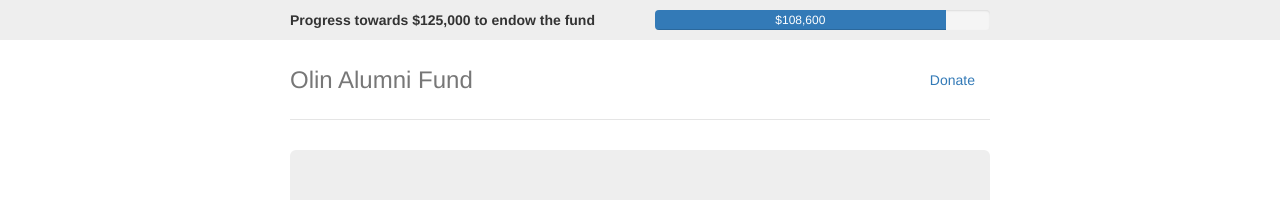
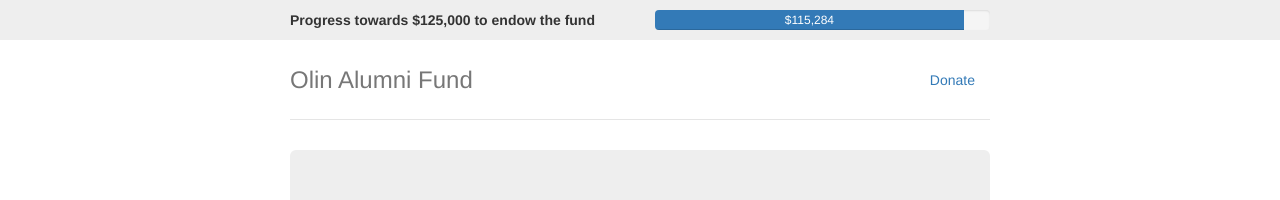
Before and after one commit to olinalumni/olinalumnifund.org, a Jekyll site: the page built from index.html, in a window 1280 px wide. Shown: the top 200 px of the page. Built offline with Jekyll 4.4.1, drawn with Linux system fonts in a browser that asks for light colours; nearby versions of some CDN libraries.

Commit message:
Update top bar with latest numbers

```diff
--- a/_layouts/default.html
+++ b/_layouts/default.html
@@ -24,8 +24,8 @@
         </div>
         <div class="col-md-6">
           <div class="progress">
-            <div class="progress-bar" role="progressbar" aria-valuenow="60" aria-valuemin="0" aria-valuemax="100" style="min-width:4em;width: 86.8%;">
-              $108,600
+            <div class="progress-bar" role="progressbar" aria-valuenow="60" aria-valuemin="0" aria-valuemax="100" style="min-width:4em;width: 92.2%;">
+              $115,284
             </div>
           </div>
         </div>
```
